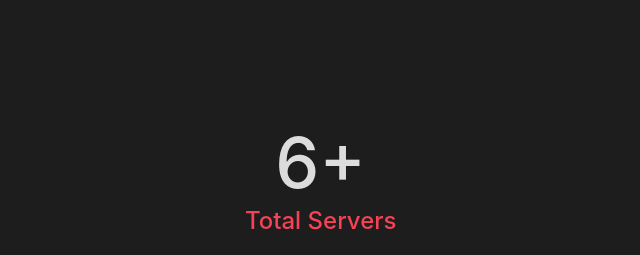
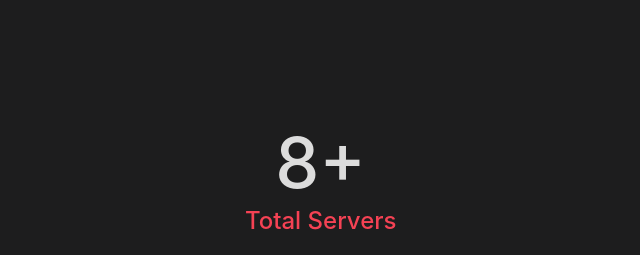
Before and after one commit to StervWasTaken/Star-Music, a plain HTML site: page index.html in a window 1280 px wide. Shown: the part 1360-1615 px from the top of the page, 106-746 px from the left. Drawn offline with nearby package versions, Linux system fonts and the light colour scheme; files whose address does not match are found by name.

Commit message:
first commit

```diff
--- a/index.html
+++ b/index.html
@@ -75,7 +75,7 @@
             <div class="container-fluid text-white">
                 <div class="row row-cols-3 justify-content-center" style="color: var(--secondary-text-color);">
                     <div class="col-auto col-md-6 col-lg-4 text-center pb-5 pt-5 number-item love_counter">
-                        <h1 class="love_count" style="font-size: 70px;"><strong>6</strong></h1>
+                        <h1 class="love_count" style="font-size: 70px;"><strong>8</strong></h1>
                         <h4 style="color: var(--main-color);margin-top: -6px;">Total Servers</h4>
                     </div>
                     <div class="col-auto col-lg-4 text-center align-self-center pb-5 pt-5 love_counter">
```
